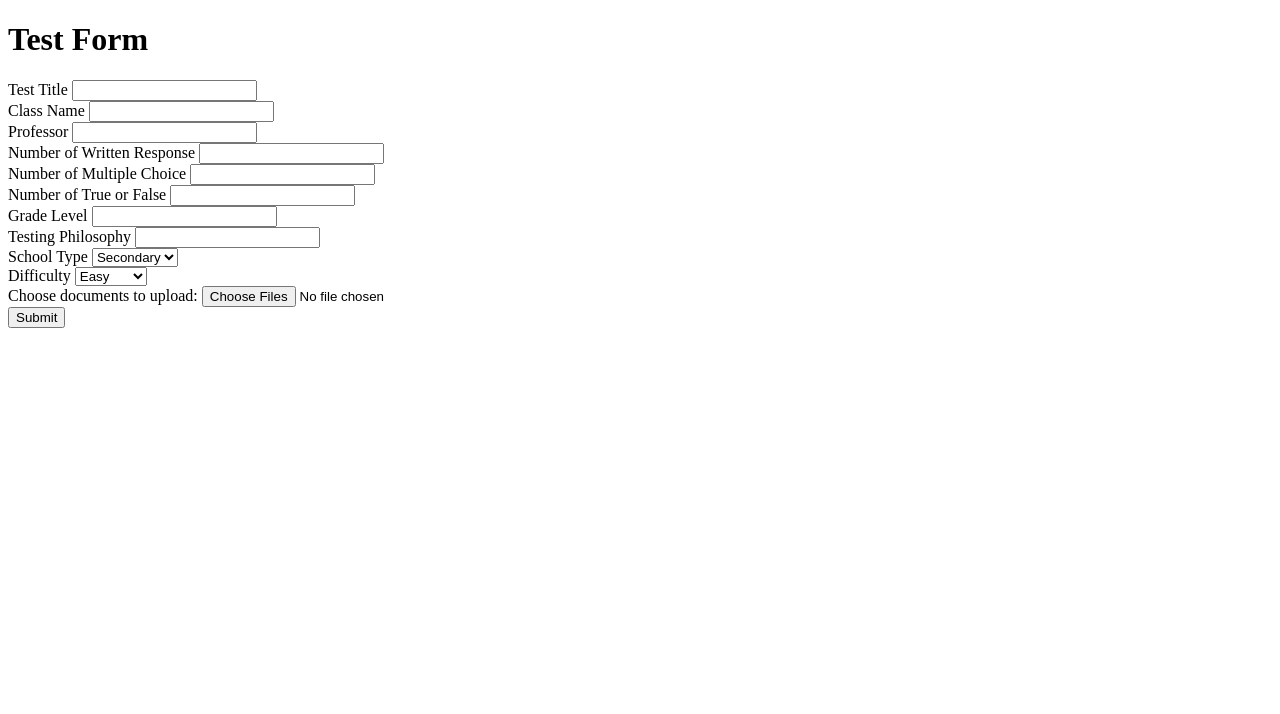
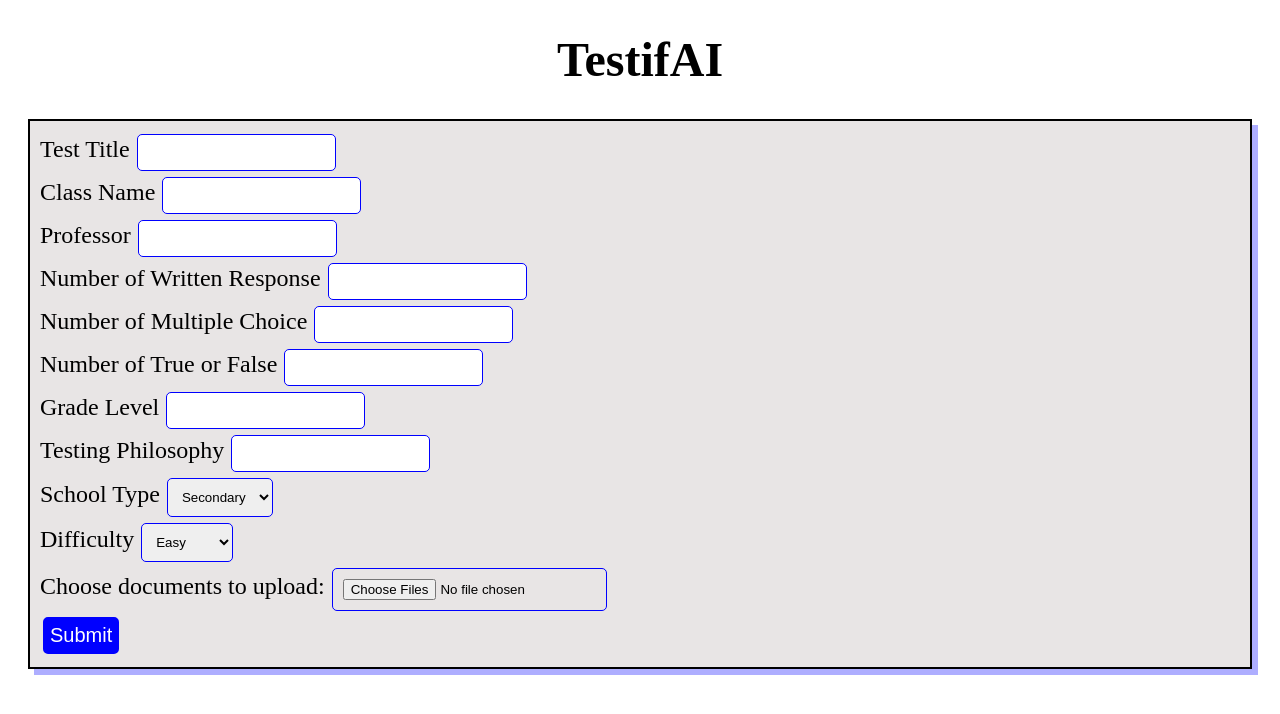
Before and after one commit to SpencerPresley/UMBC-2024-Hackathon, a FastAPI app: page / in a window 1280 px wide. Shown: the top 714 px of the page. Run offline with FastAPI, Linux system fonts and the light colour scheme.

Commit message:
styling for main page

```diff
--- a/static/form.css
+++ b/static/form.css
@@ -3,6 +3,7 @@ form{
     margin: 20px;
     padding:10px;
     background-color: rgb(232, 229, 229);
+    box-shadow: 6px 6px #0000ff51;
 }
 
 input,option,select,button{
--- a/templates/form.html
+++ b/templates/form.html
@@ -5,9 +5,10 @@
     <meta charset="UTF-8">
     <meta name="viewport" content="width=device-width, initial-scale=1.0">
     <title>Document</title>
+    <link rel="stylesheet" href="{{ url_for('static', path='form.css') }}">
 </head>
 <body>
-    <h1>Test Form</h1>
+    <h1>TestifAI</h1>
     <form action="/generate" method="POST" enctype="multipart/form-data">
         <div>
             <label for="">Test Title</label>
@@ -67,7 +68,7 @@
         </div>
         <div>
             <label for="fileUpload">Choose documents to upload:</label>
-            <input type="file" id="fileUpload" name="subject_material" multiple>
+            <input type="file" id="fileUpload" name="subject_material" accept=".pdf,.docx,.pptx,.txt" multiple>
         </div>
 
         <button type="submitButton">Submit</button>
```
